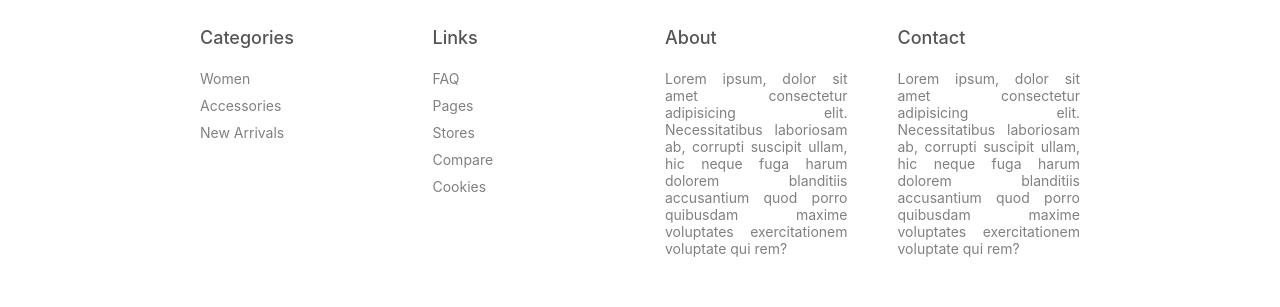
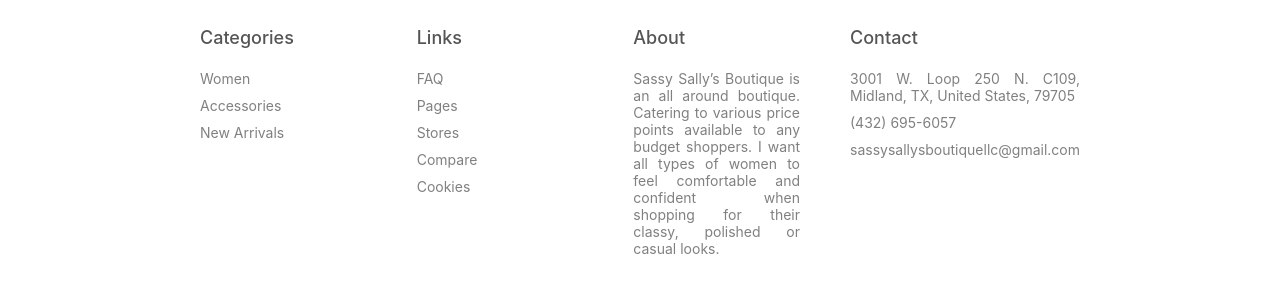
Before and after one commit to mattyjtx/sassy-sallys-v2, a React (Create React App) app in the folder client/: page /products/1 in a window 1280 px wide. Shown: the part 579-886 px from the top of the page. Built offline with nearby package versions, Linux system fonts and the light colour scheme; no server answers.

Commit message:
adding info to footer

```diff
--- a/client/src/components/Footer/Footer.jsx
+++ b/client/src/components/Footer/Footer.jsx
@@ -22,14 +22,16 @@
         <div className="item">
           <h1>About</h1>
           <span>
-            Lorem ipsum, dolor sit amet consectetur adipisicing elit. Necessitatibus laboriosam ab, corrupti suscipit ullam, hic neque fuga harum dolorem blanditiis accusantium quod porro quibusdam maxime voluptates exercitationem voluptate qui rem?
+          Sassy Sally’s Boutique is an all around boutique. Catering to various price points available to any budget shoppers.  I want all types of women to feel comfortable and confident when shopping for their classy, polished or casual looks.
           </span>
         </div>
         <div className="item">
         <h1>Contact</h1>
           <span>
-            Lorem ipsum, dolor sit amet consectetur adipisicing elit. Necessitatibus laboriosam ab, corrupti suscipit ullam, hic neque fuga harum dolorem blanditiis accusantium quod porro quibusdam maxime voluptates exercitationem voluptate qui rem?
+          3001 W. Loop 250 N.  C109, Midland, TX, United States, 79705
           </span>
+          <span>(432) 695-6057</span>
+          <span>sassysallysboutiquellc@gmail.com</span>
         </div>
       </div>
       <div className="bottom">
--- a/client/src/components/Footer/Footer.scss
+++ b/client/src/components/Footer/Footer.scss
@@ -21,7 +21,13 @@
 
             span{
                 color:gray ;
+
+                // .contact-info {
+                //     justify-content: space-between;
+                // }
             }
+
+
         }
     }
 
```
Also changed, not shown: 1 other file (tests, documents, lock files or other folders).
